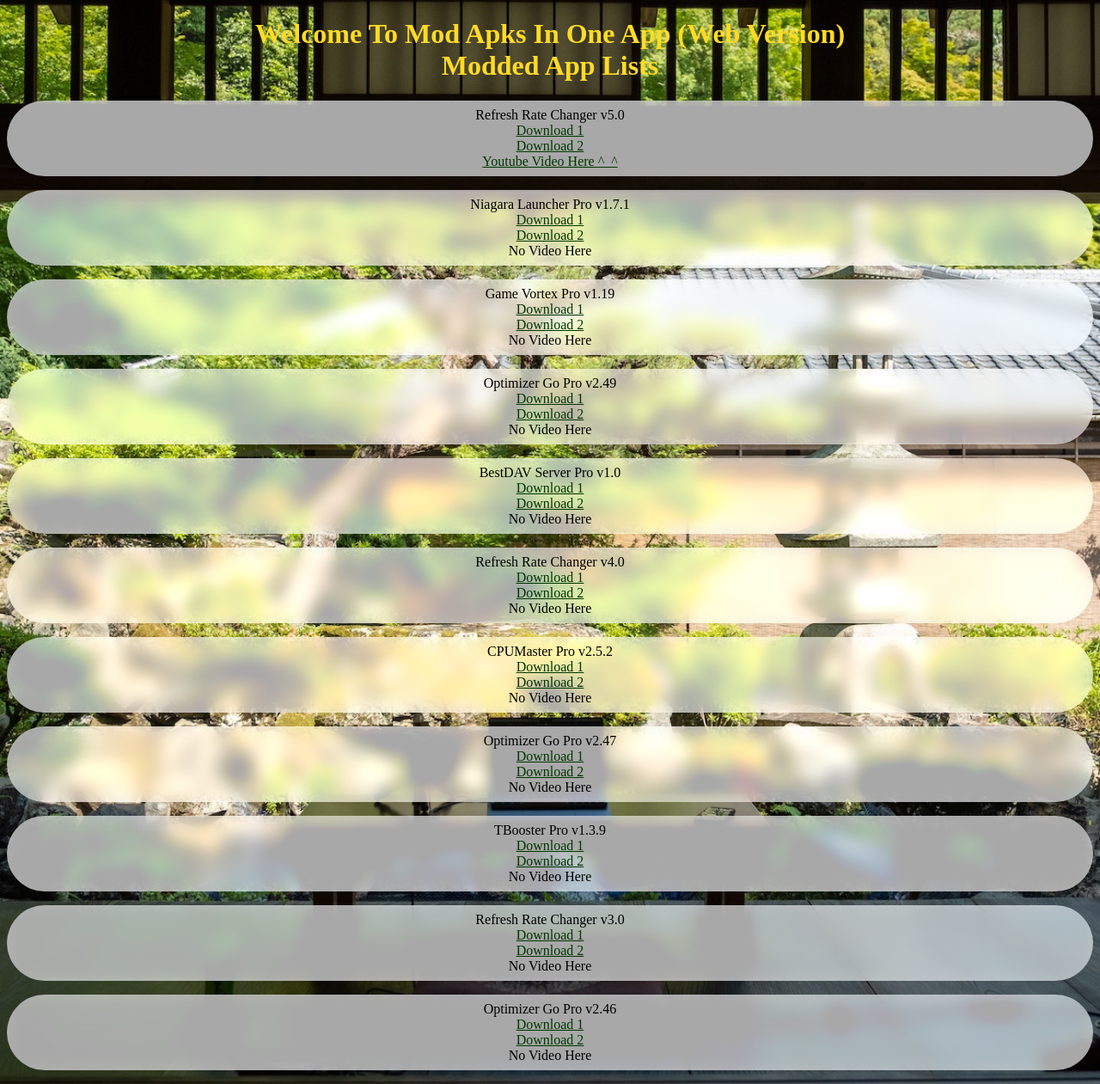
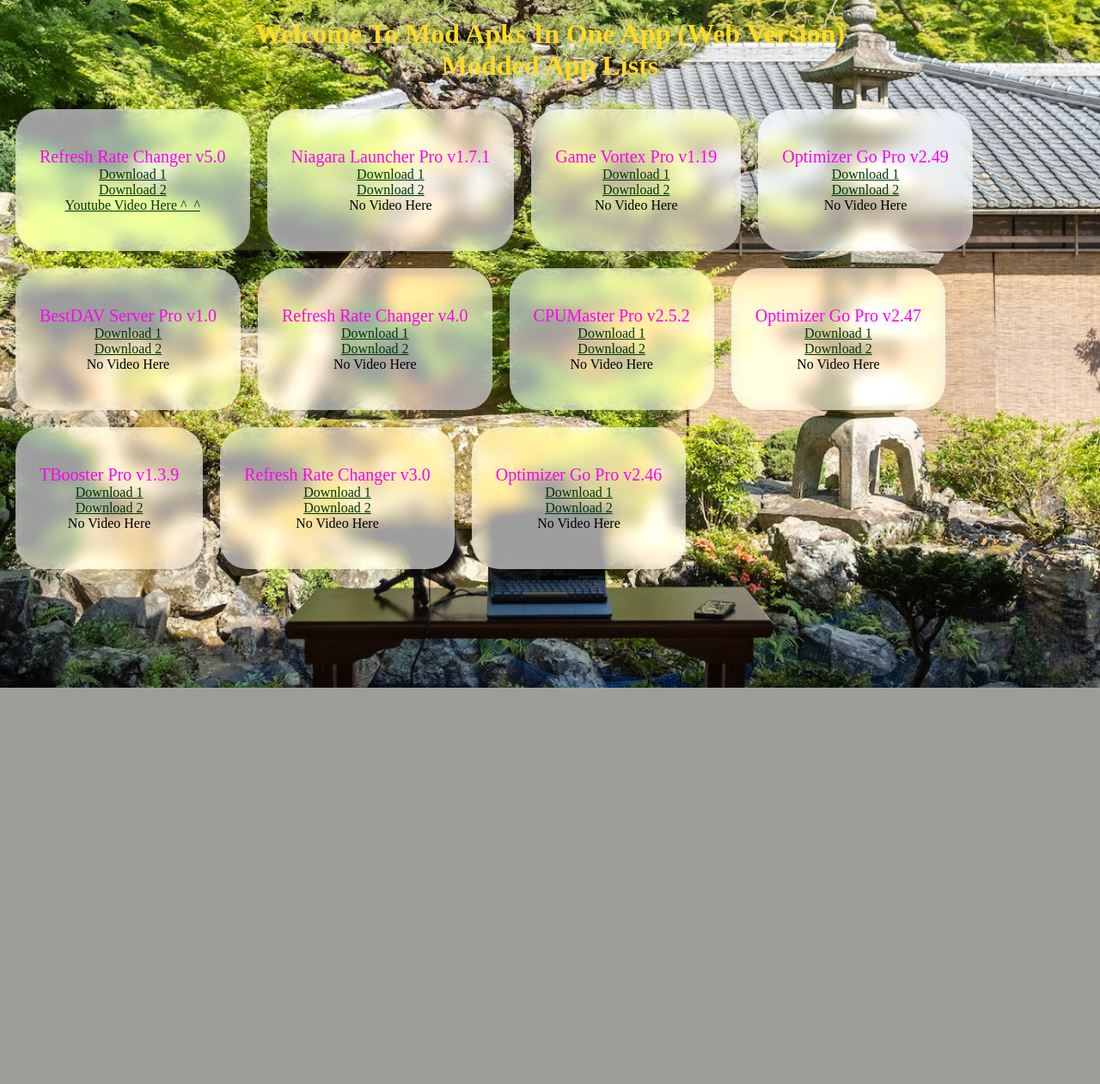
Before and after one commit to LoveDoLove/lovedolove.github.io, a PHP site: page /main/main_t.html in a window 1280 px wide. Shown: the whole page at 86% size. After the commit the page ends 800 px from the top, so only its background shows below. Run offline with PHP 8.4, Linux system fonts and the light colour scheme.

Commit message:
Update list_t.css

```diff
--- a/main/list_t.css
+++ b/main/list_t.css
@@ -5,10 +5,18 @@
 }
 
 div:not(.cursor) {
-    background-color: rgba(255, 255, 255, 0.658);
+    background-color: rgba(255, 255, 255, 0.616);
     backdrop-filter: blur(10px) saturate(160%) contrast(180%);
     -webkit-backdrop-filter: blur(10px) saturate(160%) contrast(180%);
-    border-radius: 10em;
+    border-radius: 2em;
+    float: left;
+    padding: 20px;
+    margin: 10px;
+}
+
+li::first-line {
+    font-size: 20px;
+    color:rgb(255, 0, 242);
 }
 
 li {
```
